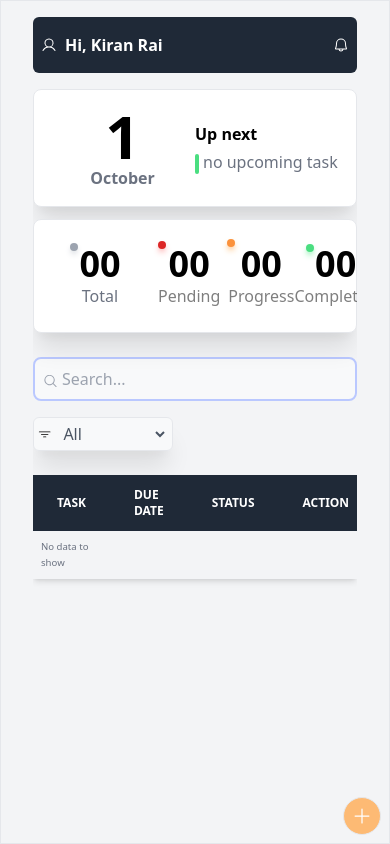
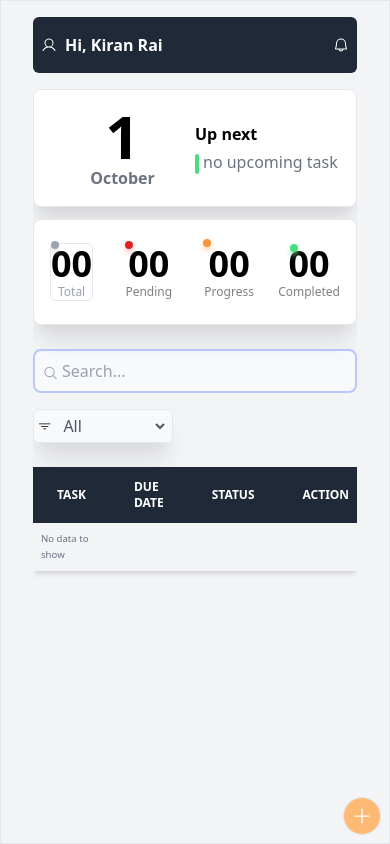
Before and after one commit to raikiran07/task-manager, a React (Vite) app: page / in a window 390 px wide. Built offline with nearby package versions, Linux system fonts and the light colour scheme.

Commit message:
total card component responsiveness fixed

```diff
--- a/src/component/TotalCard.jsx
+++ b/src/component/TotalCard.jsx
@@ -24,24 +24,24 @@ const TotalCard = () => {
   },[tasks])
   return (
     <div className='border flex bg-white md:bg-transparent items-center justify-between p-4 rounded-lg mt-3 lg:mt-[-30px] shadow-customShadow md:p-0 md:border-none md:shadow-none lg:justify-start md:gap-1 lg:gap-2'>
-        <div className="total text-center min-w-[100px] md:min-w-[120px] lg:min-w-[120px] md:border md:p-6 rounded-md md:shadow-customShadow relative bg-white md:hover:translate-y-[-10px] md:transition-all md:ease-linear cursor-pointer">
+        <div className="total text-center md:min-w-[120px] lg:min-w-[120px] md:border md:p-6 rounded-md md:shadow-customShadow relative bg-white md:hover:translate-y-[-10px] md:transition-all md:ease-linear cursor-pointer border">
             <h2 className='text-4xl font-semibold'>{`${total < 10 ? '0' : ''}`}{total}</h2>
-            <p className='text-gray-500'>Total</p>
-            <div className='absolute top-[-1px] left-[20px] md:top-2 md:left-2 w-2 h-2 bg-gray-400 rounded-full shadow-md shadow-gray-300'></div>
+            <p className='text-gray-400 text-xs md:text-base '>Total</p>
+            <div className='absolute top-[-3px] left-0 md:top-2 md:left-2 w-2 h-2 bg-gray-400 rounded-full shadow-md shadow-gray-300'></div>
         </div>
         <div className="pending p-2 md:min-w-[120px] text-center lg:min-w-[120px] md:border md:p-6 md:rounded-md md:shadow-customShadow relative md:bg-red-100 md:text-red-600 md:hover:translate-y-[-10px] md:transition-all md:ease-linear cursor-pointer">
             <h2 className='text-4xl font-semibold'>{`${pending < 10 ? '0' : ''}`}{pending}</h2>
-            <p className='opacity-50'>Pending</p>
+            <p className='opacity-50 text-xs md:text-base '>Pending</p>
             <div className='absolute top-[5px] md:top-2 md:left-2 w-2 h-2 bg-red-600 rounded-full shadow-md shadow-red-300'></div>
         </div>
         <div className="com md:hover:translate-y-[-10px] md:transition-all md:ease-linearpleted md:min-w-[120px] lg:min-w-[100px] text-center  md:border md:p-6 md:rounded-md md:shadow-customShadow relative md:bg-orange-100 md:text-orange-600 cursor-pointer">
             <h2 className='text-4xl font-semibold'>{`${inprogress < 10 ? '0' : ''}`}{inprogress}</h2>
-            <p className='opacity-50'>Progress</p>
+            <p className='opacity-50 text-xs md:text-base '>Progress</p>
             <div className='absolute top-[-5px] left-[-1px] md:top-2 md:left-2 w-2 h-2 bg-orange-400 rounded-full shadow-md shadow-orange-300'></div>
         </div>
         <div className="completed md:min-w-[120px] lg:min-w-[120px] text-center md:border md:p-6 md:rounded-md md:shadow-customShadow relative md:bg-green-100 md:hover:translate-y-[-10px] md:transition-all md:ease-linear cursor-pointer md:text-green-600">
             <h2 className='text-4xl font-semibold'>{`${completed < 10 ? '0' : ''}`}{completed}</h2>
-            <p className='opacity-50'>Completed</p>
+            <p className='opacity-50 text-xs md:text-base '>Completed</p>
             <div className='absolute top-0 left-3 md:top-2 md:left-2 w-2 h-2 bg-green-400 rounded-full shadow-md shadow-green-300'></div>
         </div>
     </div>
```
